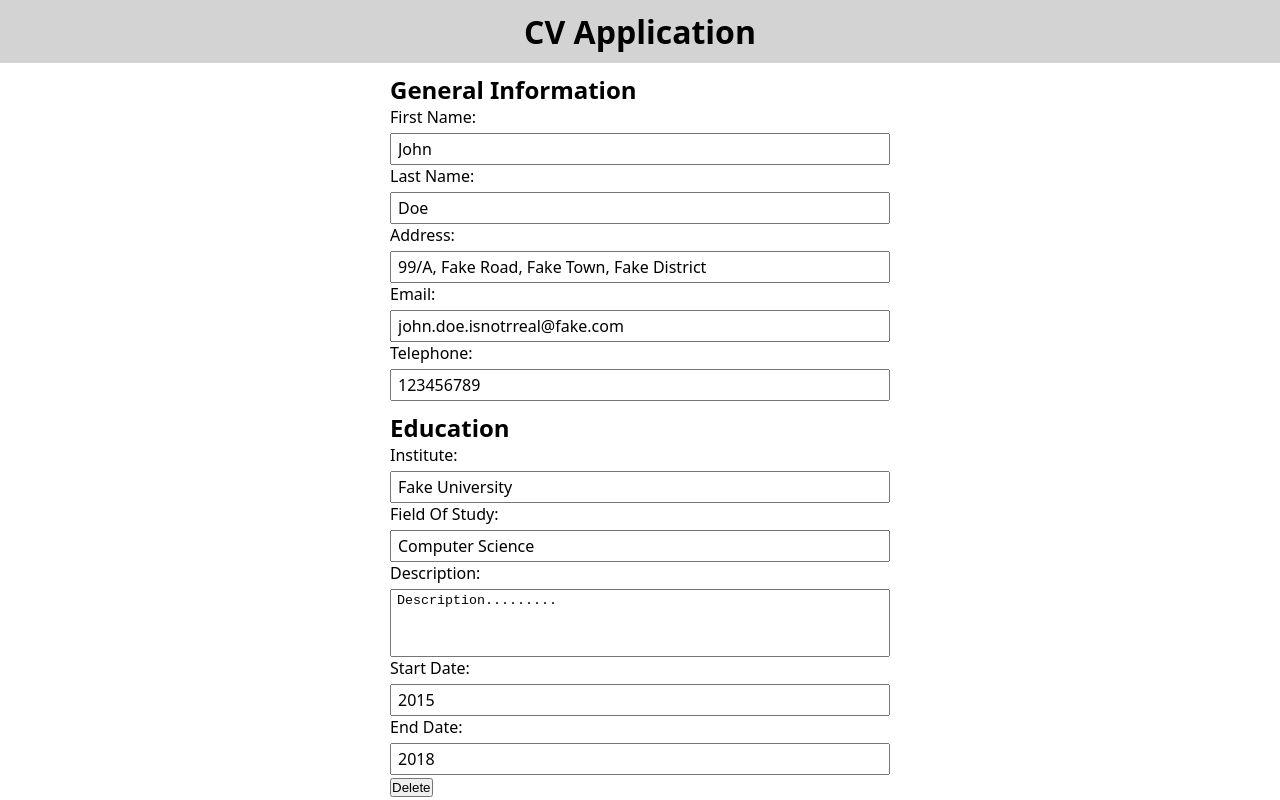
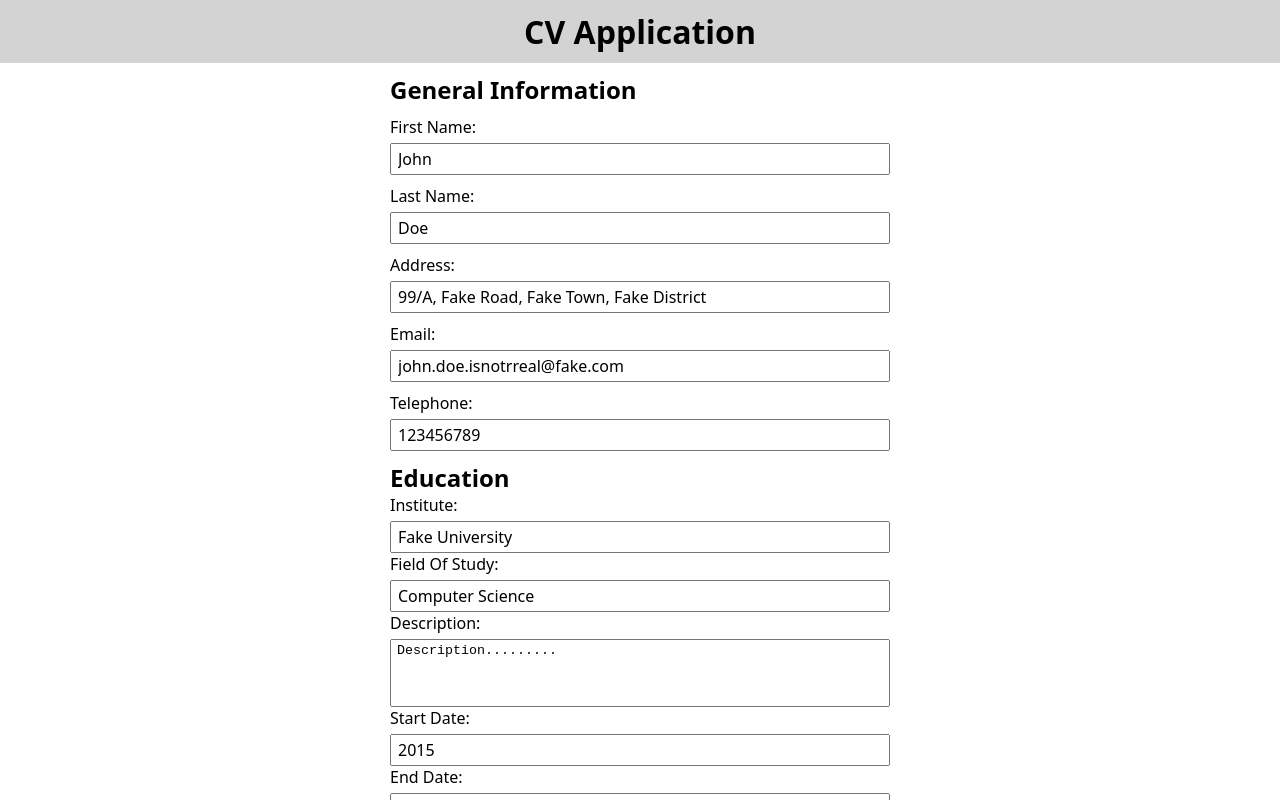
Before and after one commit to VMadhuranga/cv-application, a React (Vite) app: page / in a window 1280 px wide. Shown: the top 800 px of the page. Built offline with nearby package versions, Linux system fonts and the light colour scheme.

Commit message:
Update GeneralInformation component
Add general-information class to section element

```diff
--- a/src/components/cv-information/general-information/general-information.jsx
+++ b/src/components/cv-information/general-information/general-information.jsx
@@ -35,7 +35,7 @@ export function GeneralInformation({
   }
 
   return (
-    <section>
+    <section className="general-information">
       <h2>General Information</h2>
       <Input
         id={"firstName"}
```
